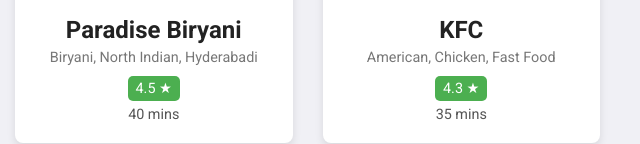
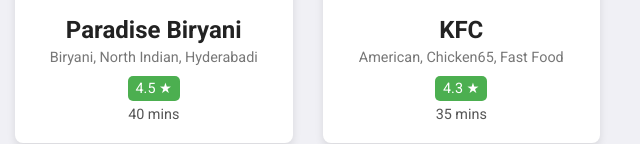
Before and after one commit to teja-666/my-repo, a plain HTML site: page index.html in a window 1280 px wide. Shown: the part 820-964 px from the top of the page, 640-1280 px from the left. Drawn offline with Linux system fonts and the light colour scheme.

Commit message:
Update index.html

```diff
--- a/index.html
+++ b/index.html
@@ -70,7 +70,7 @@
                     <div class="restaurant-card">
                         <img src="https://b.zmtcdn.com/data/pictures/chains/2/18797702/f098197793d4534f40f04c6f3b0632a6_o2_featured_v2.jpg" alt="KFC">
                         <h3>KFC</h3>
-                        <p>American, Chicken, Fast Food</p>
+                        <p>American, Chicken65, Fast Food</p>
                         <span class="rating">4.3 ★</span>
                         <span class="delivery-time">35 mins</span>
                     </div>
@@ -86,4 +86,5 @@
     </footer>
 
 </body>
+
 </html>
```
